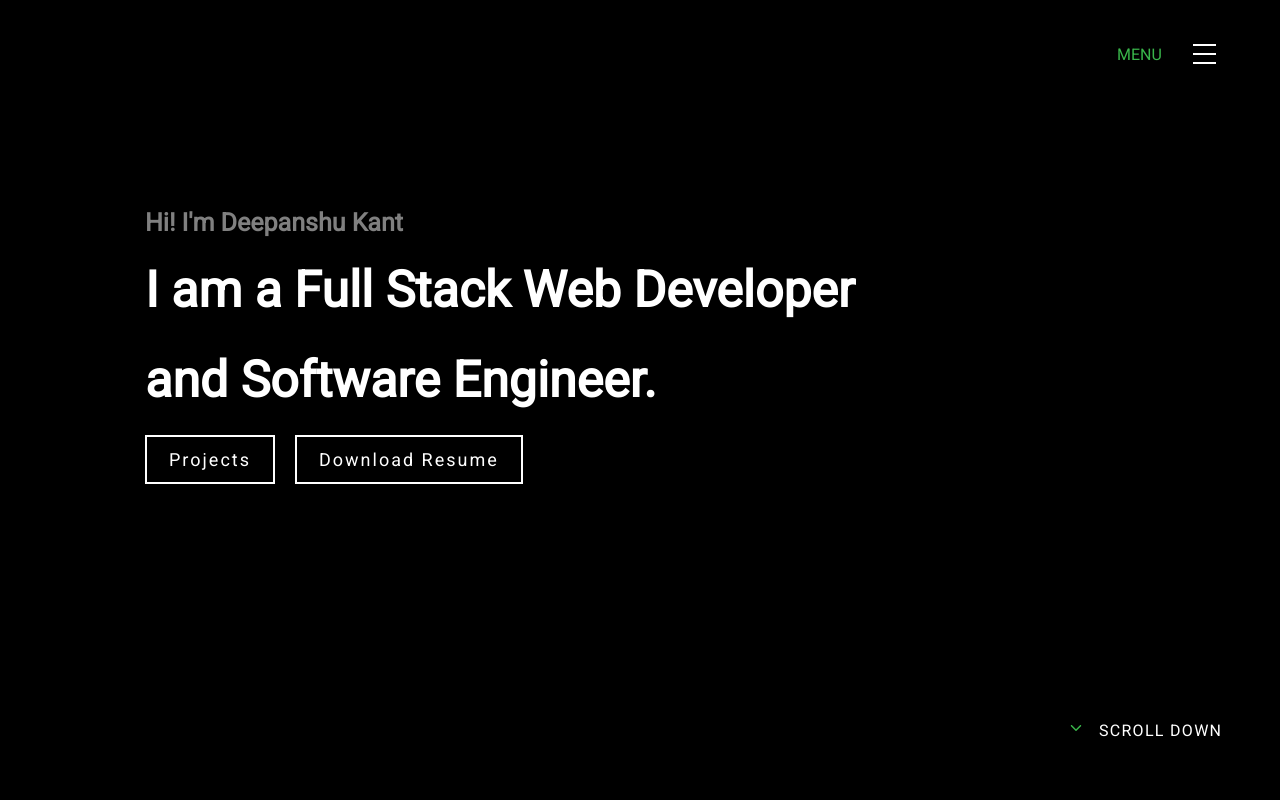
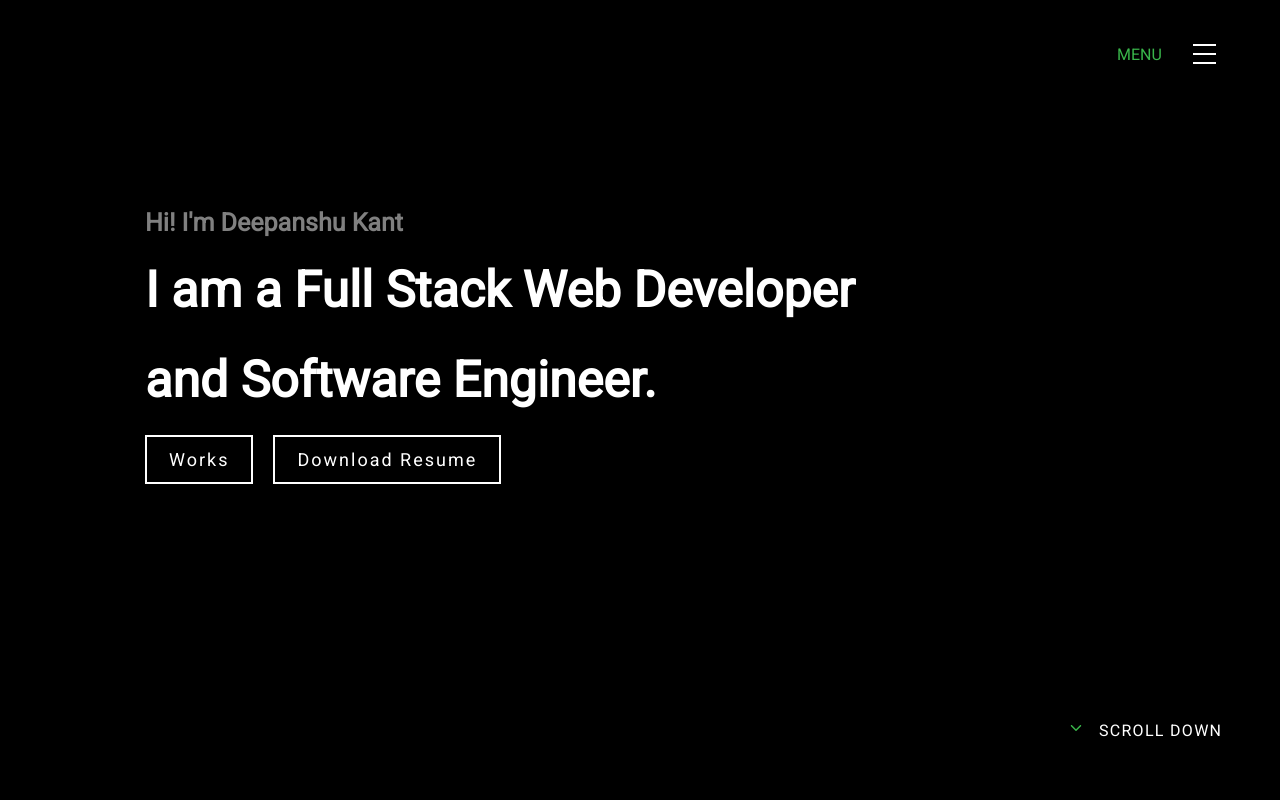
Before and after one commit to DeepanshuKant/Deepanshu-Portfolio, a React (Create React App) app: page / in a window 1280 px wide. Shown: the top 800 px of the page. Built offline with nearby package versions, Linux system fonts and the light colour scheme.

Commit message:
on clicking of any item in bavbar the navbar closes itself changed

```diff
--- a/src/Components/Header/Header.js
+++ b/src/Components/Header/Header.js
@@ -37,11 +37,11 @@ function Header() {
                 <div className="second__box">
                     <ul>
 
-                        <li className={classNames('sliding__items', { 'sliding__items__animation': isSliding })}> <Link to="home" spy={true} smooth={true} offset={1} duration={500}>Home</Link></li>
-                        <li className={classNames('sliding__items', { 'sliding__items__animation': isSliding })}> <Link to="about" spy={true} smooth={true} offset={50} duration={500}>About</Link></li>
-                        <li className={classNames('sliding__items', { 'sliding__items__animation': isSliding })}> <Link to="service" spy={true} smooth={true} offset={50} duration={500}>Service</Link></li>
-                        <li className={classNames('sliding__items', { 'sliding__items__animation': isSliding })}> <a href="" > Works</a></li>
-                        <li className={classNames('sliding__items', { 'sliding__items__animation': isSliding })}> <a href="" >Contacts</a></li>
+                        <li className={classNames('sliding__items', { 'sliding__items__animation': isSliding })}> <Link to="home" spy={true} smooth={true} offset={1} duration={500} onClick={() => setIsSliding(!isSliding)} >Home</Link></li>
+                        <li className={classNames('sliding__items', { 'sliding__items__animation': isSliding })}> <Link to="about" spy={true} smooth={true} offset={50} duration={500} onClick={() => setIsSliding(!isSliding)}  >About</Link></li>
+                        <li className={classNames('sliding__items', { 'sliding__items__animation': isSliding })}> <Link to="service" spy={true} smooth={true} offset={50} duration={500} onClick={() => setIsSliding(!isSliding)} >Service</Link></li>
+                        <li className={classNames('sliding__items', { 'sliding__items__animation': isSliding })}> <a href="" onClick={() => setIsSliding(!isSliding)} > Works</a></li>
+                        <li className={classNames('sliding__items', { 'sliding__items__animation': isSliding })}> <a href="" onClick={() => setIsSliding(!isSliding)} >Contacts</a></li>
                     </ul >
                 </div >
                 <div className="third__box">
--- a/src/Components/Home/Home.js
+++ b/src/Components/Home/Home.js
@@ -20,7 +20,7 @@ function Home() {
                     </div>
                     <div className="home__buttons" data-aos="fade-up">
                         <button>
-                            Projects
+                            Works
                         </button>
                         <button>
                             Download Resume
```
